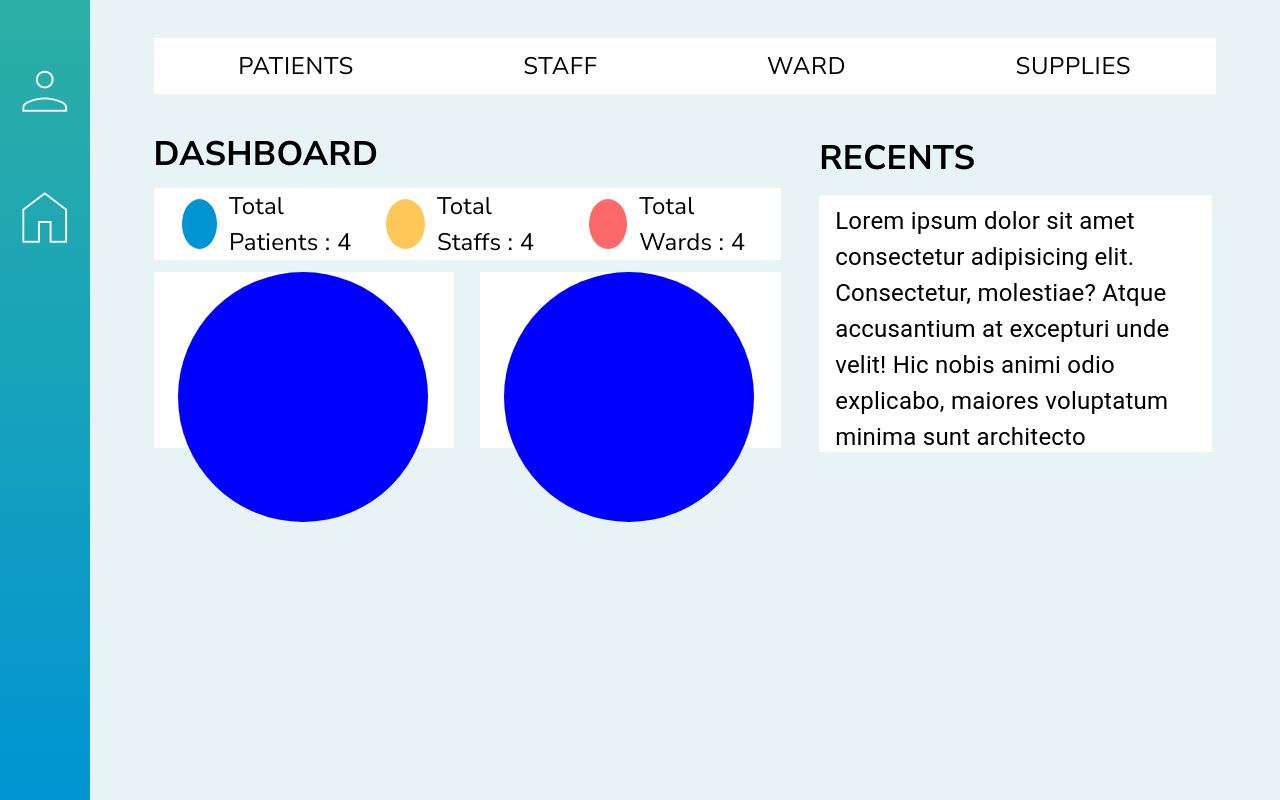
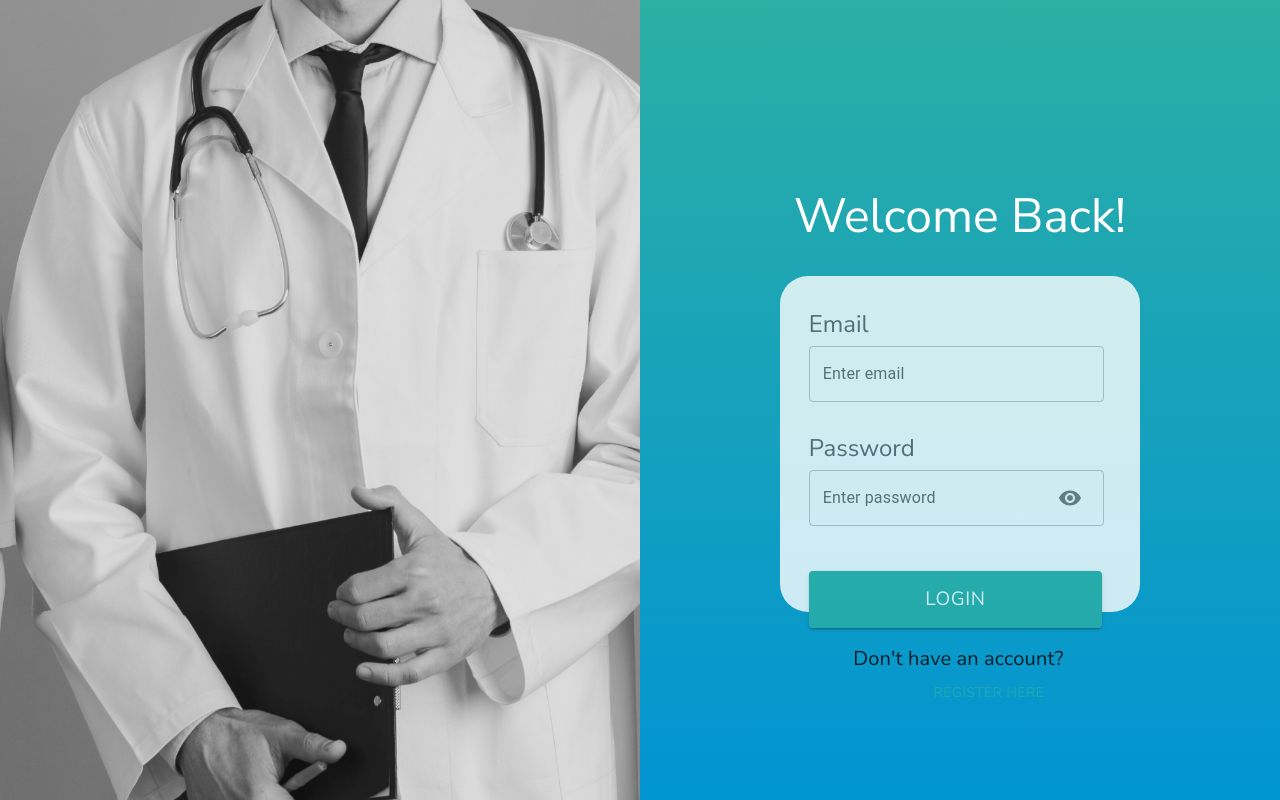
Before and after one commit to MarkYane/Group-5-Case-Study-Web, a React (Vite) app: page / in a window 1280 px wide. Built offline with nearby package versions, Linux system fonts and the light colour scheme.

Commit message:
Login/Register/Logout/Dashboard Navigation done

```diff
--- a/src/App.jsx
+++ b/src/App.jsx
@@ -1,26 +1,47 @@
 import './App.css'
-import React from "react"
+import React, { useEffect, useState } from "react"
 import LoginPage from './Components/Login.jsx'
 import RegisterPage from './Components/Register.jsx'
 import {createBrowserRouter, RouterProvider} from 'react-router-dom'
 import Dashboard from './Components/Dashboard.jsx'
 
+
+function App() {
+
+  const [token, setToken] = useState(false)
+  if(token){
+    sessionStorage.setItem('token', JSON.stringify(token))
+  }
+
+  useEffect(() =>{
+    if(sessionStorage.getItem('token')){
+      let data = JSON.parse(sessionStorage.getItem('token'))
+      setToken(data)
+    }
+  }, [])
+
+
   const router = createBrowserRouter([
     {
         path:'/',
-      element: <LoginPage />
+        element: <LoginPage setToken={setToken}/>
     },
     {
         path:'/register',
         element: <RegisterPage />
+    },
+    {
+        path:'/dashboard',
+        element: token ? <Dashboard token={setToken}/> : <LoginPage setToken={setToken}/>
     }
   ])
 
-function App() {
+
+
   return (
     <>
-      {/* <RouterProvider router={router}/> */}
-      <Dashboard/>
+      <RouterProvider router={router}/>
+
     </>
   );
 }
--- a/src/Components/Dashboard.jsx
+++ b/src/Components/Dashboard.jsx
@@ -2,8 +2,16 @@ import { Box, Button, Typography, List, ListItem, ListItemText } from '@mui/mate
 import './Dashboard.css'
 import HomeOutlinedIcon from '@mui/icons-material/HomeOutlined';
 import LogoutOutlinedIcon from '@mui/icons-material/LogoutOutlined';
-function Dashboard(){
+import { Navigate, useNavigate } from 'react-router-dom';
+Navigate
+function Dashboard({token}){
+    // token.user.user_metadata.FULLNAME - change FULLNAME to whatever user data u want to access
     const numb = 4;
+    let navigate = useNavigate()
+    function handleLogout(){
+        sessionStorage.removeItem('token')
+        navigate('/')
+    }
     const menuItems = [
         {
             text: 'Patients',
@@ -60,7 +68,7 @@ function Dashboard(){
                         </i>
                         </Typography>
                     </Button>
-                    <Button sx={{
+                    <Button onClick={handleLogout} sx={{
                         marginTop: '620%'
                     }}>
                         <Typography>
--- a/src/Components/Login.jsx
+++ b/src/Components/Login.jsx
@@ -4,9 +4,14 @@ import IconButton from '@mui/material/IconButton';
 import InputAdornment from '@mui/material/InputAdornment';
 import Visibility from '@mui/icons-material/Visibility';
 import VisibilityOff from '@mui/icons-material/VisibilityOff';
-import { Link } from 'react-router-dom';
+import { Link, useNavigate } from 'react-router-dom';
 import './Login.css'
-function Login() {
+import { supabase } from '../client';
+import { Navigate } from 'react-router-dom';
+
+function Login({setToken}) {
+
+    let navigate = useNavigate()
     const [showPassword, setShowPassword] = useState(false);
 
     const handleTogglePassword = () => {
@@ -16,6 +21,22 @@ function Login() {
     const [formData, setFormData] = useState({
         email:'', password:''
     })
+
+    async function handleSubmit(e){
+        e.preventDefault()
+        try{
+
+            const { data, error } = await supabase.auth.signInWithPassword({
+                email: formData.email,
+                password: formData.password,
+            })
+            if(error) throw error
+            setToken(data)
+            navigate('/dashboard')
+        }catch(error){
+            alert(error)
+        }
+    }
 
     function handleChange(event){
         setFormData((prevFormData)=>{
@@ -52,6 +73,7 @@ function Login() {
                     paddingRight: '5%',
                     paddingBottom: '4.5%'
                 }}>
+                    <form onSubmit={handleSubmit}>
 
                     <Typography variant='h5' sx={{
                         fontFamily: 'Nunito Sans, sans-serif',
@@ -93,7 +115,9 @@ function Login() {
                         }}
                     />
 
-                    <Button variant="contained" sx={{
+                    <Button
+                        type='submit'
+                        variant="contained" sx={{
                         marginTop: '15%',
                         width: '98%',
                         paddingTop: '4%',
@@ -102,7 +126,7 @@ function Login() {
                         fontFamily: 'Nunito Sans, Sans-serif',
                         fontSize: '1.2rem'
                     }}>Login</Button>
-
+                    </form>
                     <Typography variant='h6' sx={{
                         textAlign: 'center',
                         marginTop: '5%',
--- a/src/Components/Register.jsx
+++ b/src/Components/Register.jsx
@@ -26,6 +26,24 @@ function Register() {
             }
         })
     }
+
+    async function handleSubmit(e){
+        e.preventDefault()
+        try{
+            const { data, error } = await supabase.auth.signUp({
+                email: formData.email,
+                fullname: formData.fullName,
+                password: formData.password,
+                contactnumber: formData.contactNumber,
+            })
+            if(error) throw error
+
+            alert('Check your email for verification link')
+
+        }catch(error){
+            alert(error)
+        }
+    }
     return (
         <>
             <Box sx={{
@@ -53,6 +71,7 @@ function Register() {
                     paddingBottom: '4.5%'
                 }}>
 
+                    <form onSubmit={handleSubmit}>
                     <Typography variant='h5' sx={{
                         fontFamily: 'Nunito Sans, sans-serif',
                         color: '#5E6368',
@@ -119,7 +138,8 @@ function Register() {
                     }}>
                     </TextField>
 
-                    <Button variant="contained" sx={{
+
+                    <Button type='submit' variant="contained" sx={{
                         marginTop: '15%',
                         width: '98%',
                         paddingTop: '4%',
@@ -128,7 +148,7 @@ function Register() {
                         fontFamily: 'Nunito Sans, Sans-serif',
                         fontSize: '1.2rem'
                     }}>Create Account</Button>
-
+                     </form>
                     <Typography variant='h6' sx={{
                         textAlign: 'center',
                         marginTop: '5%',
--- a/src/client.js
+++ b/src/client.js
@@ -1,6 +1,6 @@
 
 import { createClient } from '@supabase/supabase-js'
 
-const supabaseUrl = 'https://iqiyjqrfzfnngiotmqkd.supabase.co'
-const supabaseKey = 'eyJhbGciOiJIUzI1NiIsInR5cCI6IkpXVCJ9.eyJpc3MiOiJzdXBhYmFzZSIsInJlZiI6ImlxaXlqcXJmemZubmdpb3RtcWtkIiwicm9sZSI6ImFub24iLCJpYXQiOjE3MTcwMzcyMjcsImV4cCI6MjAzMjYxMzIyN30.3cFuthDU2-xmzoRcc7oB0IHG2JJ1_1_zPOFBLQ863NI'
+const supabaseUrl = 'https://lozekgdnmgsdzwzmyxpx.supabase.co'
+const supabaseKey = 'eyJhbGciOiJIUzI1NiIsInR5cCI6IkpXVCJ9.eyJpc3MiOiJzdXBhYmFzZSIsInJlZiI6ImxvemVrZ2RubWdzZHp3em15eHB4Iiwicm9sZSI6ImFub24iLCJpYXQiOjE3MTgzNDIxOTQsImV4cCI6MjAzMzkxODE5NH0.Axzi2HJEpFvgOxIOYfL17VPQTfwESXKKXDFt3NbmhYk'
 export const supabase = createClient(supabaseUrl, supabaseKey)
```
Lines whose indentation alone changed are shown as unchanged.
